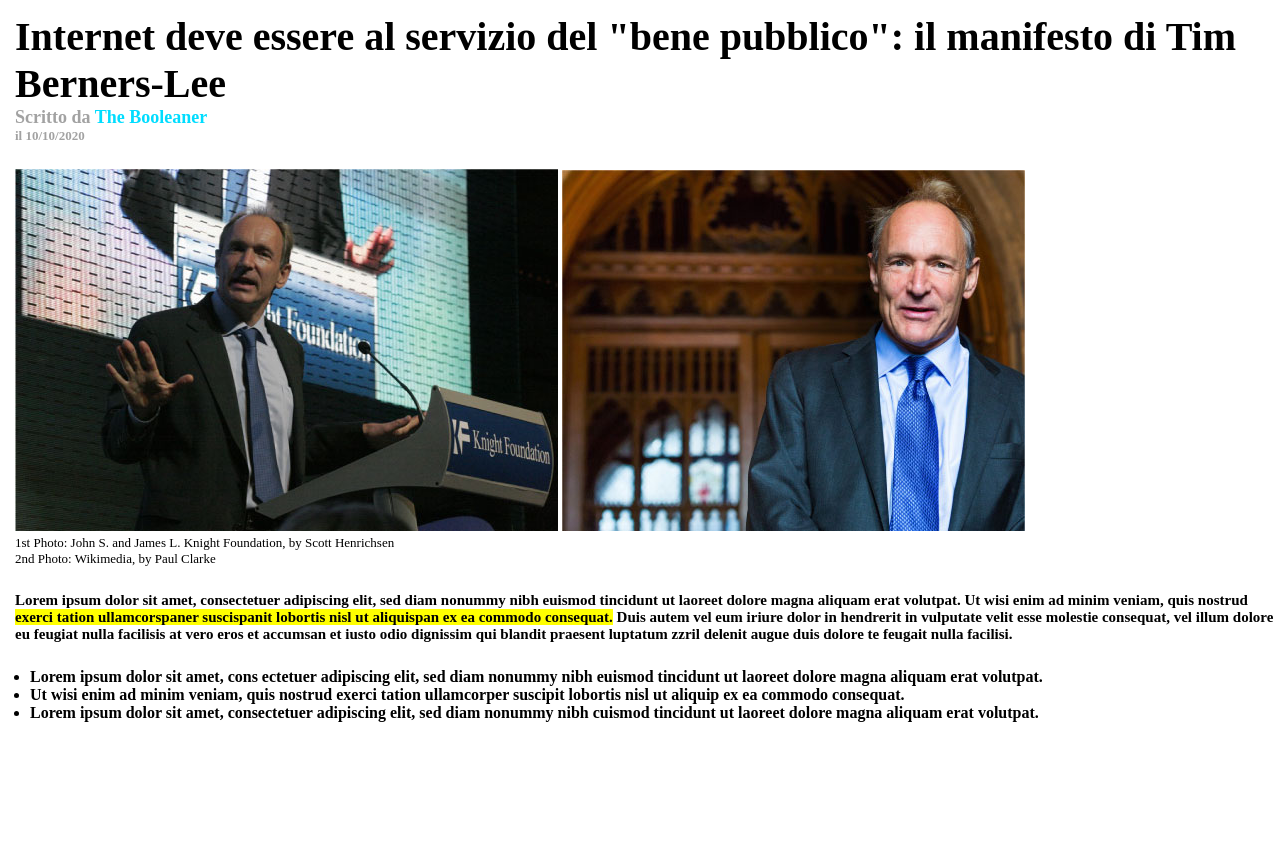
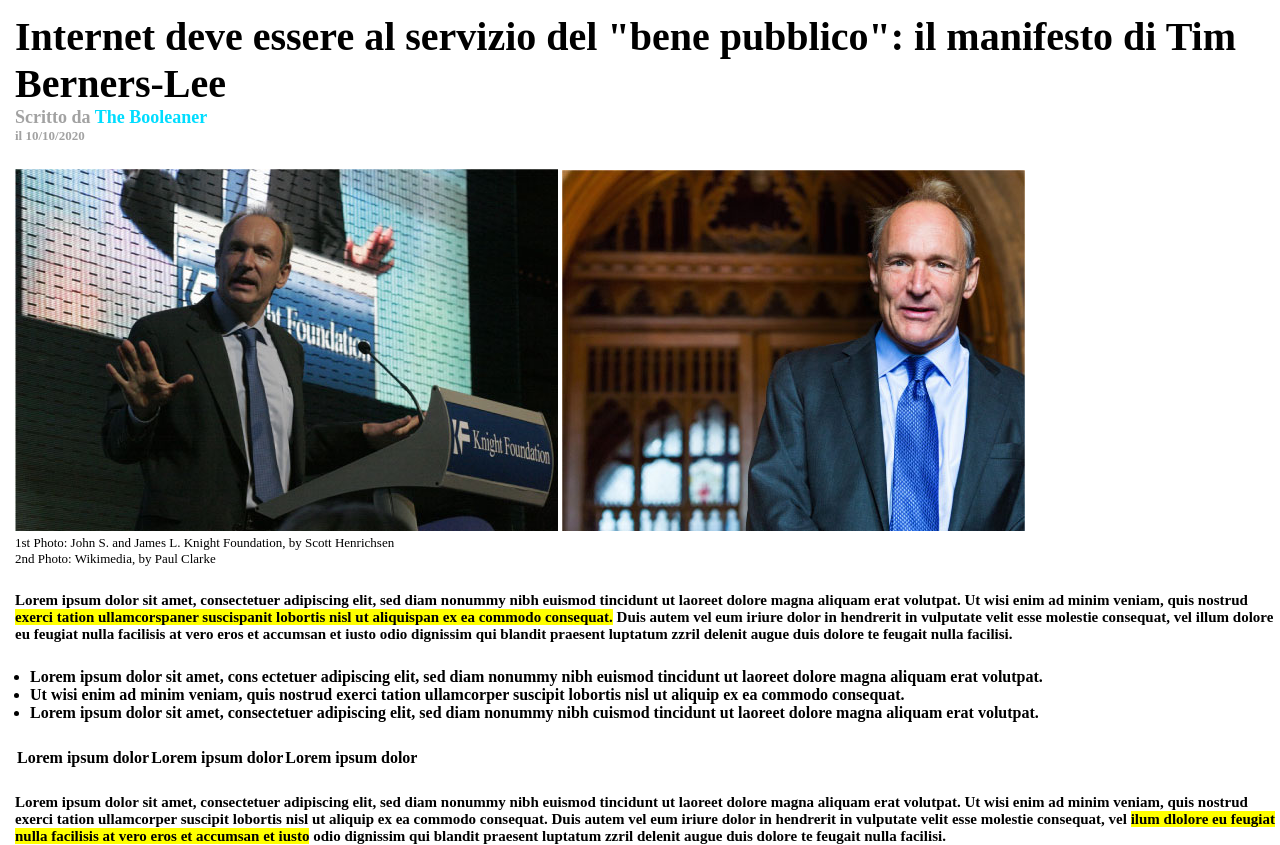
Before and after one commit to BenfanteMarco/html-css-booleaner, a plain HTML site: page index.html in a window 1280 px wide. Shown: the part 137-982 px from the top of the page. Before the commit the page ends 859 px from the top, so only its background shows below. Drawn offline with Linux system fonts and the light colour scheme.

Commit message:
Added-Main-tabella-paragrafo

```diff
--- a/css/style.css
+++ b/css/style.css
@@ -21,6 +21,7 @@ padding-left: 15px;
 
 /* MAIN */
 
+/* TITOLO-SOTTOTITOLO */
 .titolo{
     padding-left: 15px;
     margin-top: 20px;
@@ -46,6 +47,7 @@ padding-left: 15px;
     color: rgb(0, 221, 255);
 }
 
+/* IMAGES */
 .tim-images{
     padding-left: 15px;
     margin-top: 25px;
@@ -55,6 +57,7 @@ padding-left: 15px;
     font-size: 13px;
 }
 
+/* PARAGRAFO E LISTA */
 .paragrafo{
     font-size: 15px;
     padding-left: 15px;
@@ -70,3 +73,16 @@ padding-left: 15px;
     margin-top: 25px;
     font-size: 15;
 }
+
+/* TABELLA */
+.tabella{
+    padding-left: 15px;
+    margin-top: 25px;
+}
+
+/* PARAGRAFO-2 */
+.paragrafo-2{
+    font-size: 15px;
+    padding-left: 15px;
+    margin-top: 25px;
+}
--- a/index.html
+++ b/index.html
@@ -41,8 +41,7 @@
 
         <!-- PARAGRAFO -->
         <div>
-            <p class="paragrafo"><strong>Lorem ipsum dolor sit amet, consectetuer adipiscing elit, sed diam nonummy nibh euismod tincidunt ut laoreet dolore magna aliquam erat volutpat. Ut wisi enim ad minim veniam, quis nostrud <span class="showed">exerci tation ullamcorspaner suscispanit lobortis nisl ut aliquispan ex ea commodo consequat.</span> Duis autem vel eum iriure dolor in hendrerit in vulputate velit esse molestie consequat, vel illum dolore eu feugiat nulla facilisis at vero eros et accumsan et iusto odio dignissim qui blandit praesent luptatum
-                zzril delenit augue duis dolore te feugait nulla facilisi.</strong></p>
+            <p class="paragrafo"><strong>Lorem ipsum dolor sit amet, consectetuer adipiscing elit, sed diam nonummy nibh euismod tincidunt ut laoreet dolore magna aliquam erat volutpat. Ut wisi enim ad minim veniam, quis nostrud <span class="showed">exerci tation ullamcorspaner suscispanit lobortis nisl ut aliquispan ex ea commodo consequat.</span> Duis autem vel eum iriure dolor in hendrerit in vulputate velit esse molestie consequat, vel illum dolore eu feugiat nulla facilisis at vero eros et accumsan et iusto odio dignissim qui blandit praesent luptatum zzril delenit augue duis dolore te feugait nulla facilisi.</strong></p>
         </div>
 
         <!-- LISTA -->
@@ -54,6 +53,26 @@
             </ul>
         </div>
 
+        <!-- TABELLA -->
+        <div class="tabella">
+            <table>
+
+                <thead>
+                    <tr>
+                        <th>Lorem ipsum dolor</th>
+                        <th>Lorem ipsum dolor</th>
+                        <th>Lorem ipsum dolor</th>
+                    </tr>
+                </thead>
+
+            </table>
+        </div>
+
+        <!-- PARAGRAFO-2 -->
+        <div>
+            <p class="paragrafo-2"><strong>Lorem ipsum dolor sit amet, consectetuer adipiscing elit, sed diam nonummy nibh euismod tincidunt ut laoreet dolore magna aliquam erat volutpat. Ut wisi enim ad minim veniam, quis nostrud exerci tation ullamcorper suscipit lobortis nisl ut aliquip ex ea commodo consequat. Duis autem vel eum iriure dolor in hendrerit in vulputate velit esse molestie consequat, vel <span class="showed">ilum dlolore eu feugiat nulla facilisis at vero eros et accumsan et iusto</span> odio dignissim qui blandit praesent luptatum zzril delenit augue duis dolore te feugait nulla facilisi.</strong></p>
+        </div>
+
     </main>
 
     <!-- FOOTER -->
```
